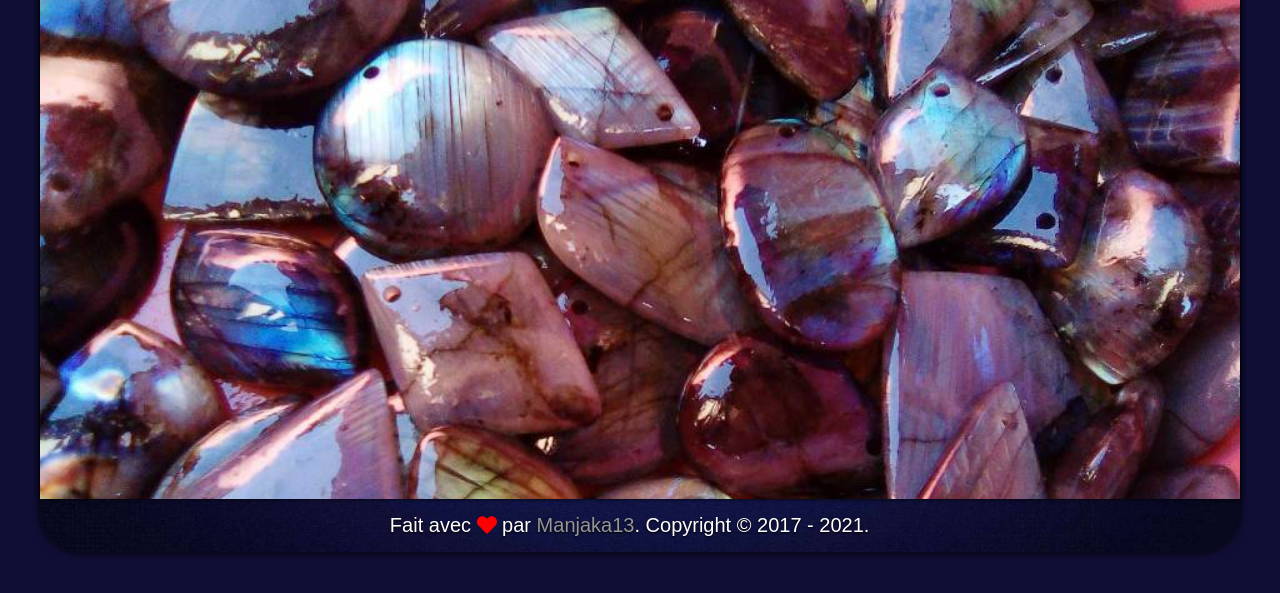
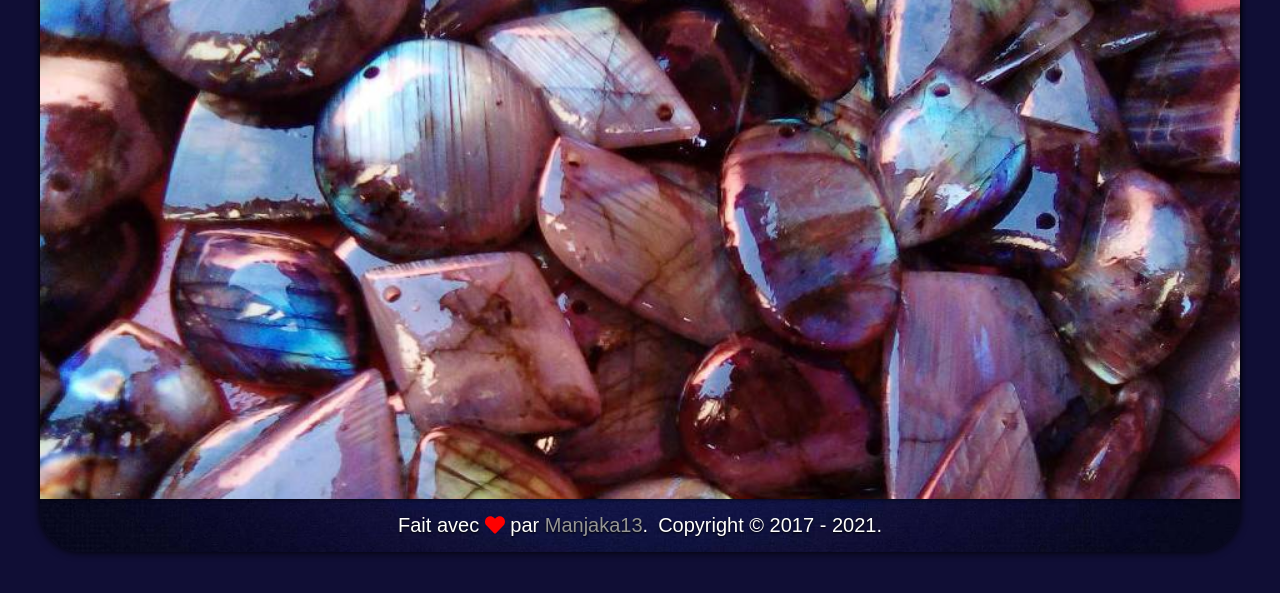
Before and after one commit to Manjaka13/berealmineral, a React app: page / in a window 1280 px wide. Shown: the part 111-704 px from the top of the page. Built offline with nearby package versions, Linux system fonts and the light colour scheme.

Commit message:
Fixed copyright

```diff
--- a/src/Copyright/Copyright.js
+++ b/src/Copyright/Copyright.js
@@ -11,7 +11,7 @@ function Copyright() {
 				Fait avec <Icon className="heart" icon={faHeart} /> par <a className="link" href="https://github.com/Manjaka13" title="Le développeur web du site.">Manjaka13</a>.
 			</p>
 			<p className="app-text text-right">
-				<pre> </pre>Copyright © 2017 - {year}.
+				Copyright © 2017 - {year}.
 			</p>
 		</div>
 	)
--- a/src/Copyright/Copyright.scss
+++ b/src/Copyright/Copyright.scss
@@ -3,27 +3,28 @@
 .copyright {
 	display: block;
 	width: 100%;
+	text-align: center;
 	pre {
 		display: inline;
 	}
 	.text-left, .text-right {
 		display: inline-block;
 		vertical-align: top;
-		width: 50%;
 		padding-top: 15px;
 		padding-bottom: 15px;
 		color: white;
 		text-shadow: 0px 1px 2px black;
 		@media only screen and (max-width: $app-screen-xsm) {
 			display: block;
-			width: 100%;
 		}
 	}
 	.text-left {
 		text-align: right;
+		padding-right: 5px;
 		@media only screen and (max-width: $app-screen-xsm) {
 			text-align: center;
 			padding-bottom: 5px;
+			padding-right: 0;
 		}
 		.heart {
 			color: red;
@@ -38,9 +39,11 @@
 	}
 	.text-right {
 		text-align: left;
+		padding-left: 5px;
 		@media only screen and (max-width: $app-screen-xsm) {
 			text-align: center;
 			padding-top: 5px;
+			padding-left: 0;
 		}
 	}
 }
```
